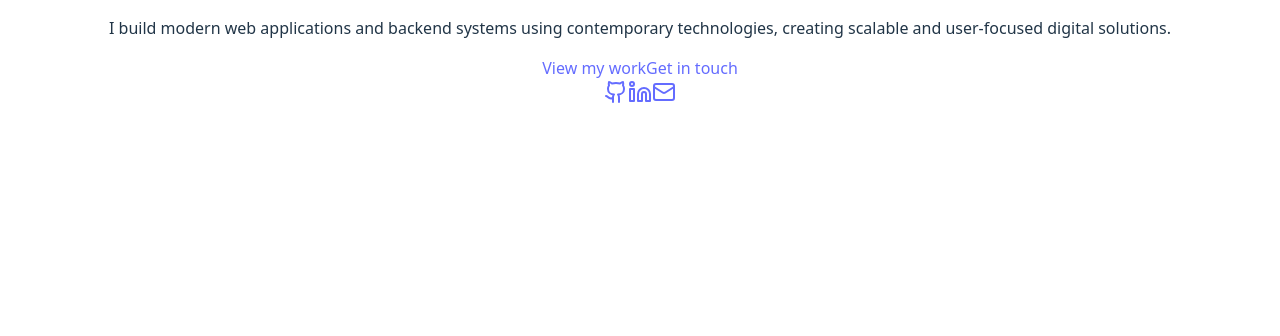
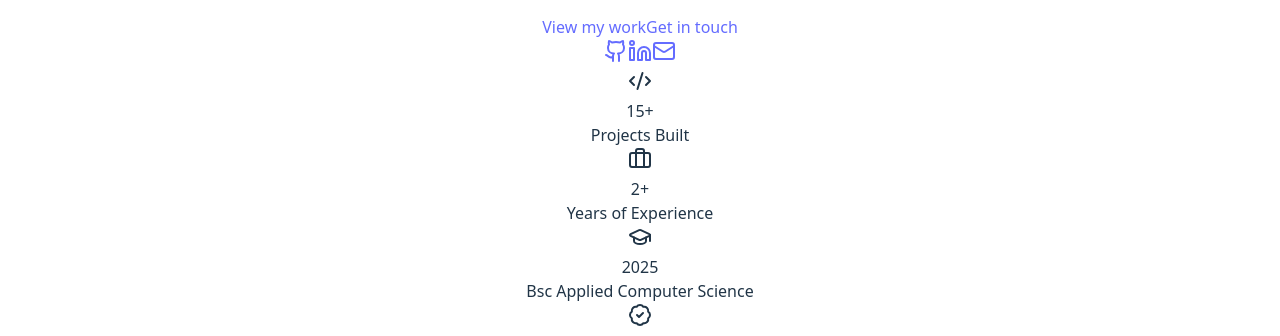
Before and after one commit to Emya101/Personal-Portfolio, a React (Vite) app: page / in a window 1280 px wide. Shown: the part 616-952 px from the top of the page. Before the commit the page ends 800 px from the top, so only its background shows below. Built offline with nearby package versions, Linux system fonts and the light colour scheme.

Commit message:
Rendered the object list details to show qualifications

```diff
--- a/src/Components/Home.jsx
+++ b/src/Components/Home.jsx
@@ -45,6 +45,22 @@ export function Home() {
                     <a href= "https://www.linkedin.com/in/supreme-emhenya/" target="_blank" rel="noopener noreferrer"><Linkedin></Linkedin></a>
                     <a href= "mailto:emhenyasupreme@gmail.com"><Mail/></a>
                 </div>
+
+                <div>
+                    {details.map((detail,index)=>(
+                        <div key={index}>
+                            <>
+                        <div>
+                            <detail.icon/>
+                        </div>
+                        <div>
+                            <div>{detail.value}</div>
+                            <div>{detail.label}</div>
+                        </div>
+                            </>
+                        </div>
+                    ))}
+                </div>
             </div>
         </>
     );
```
